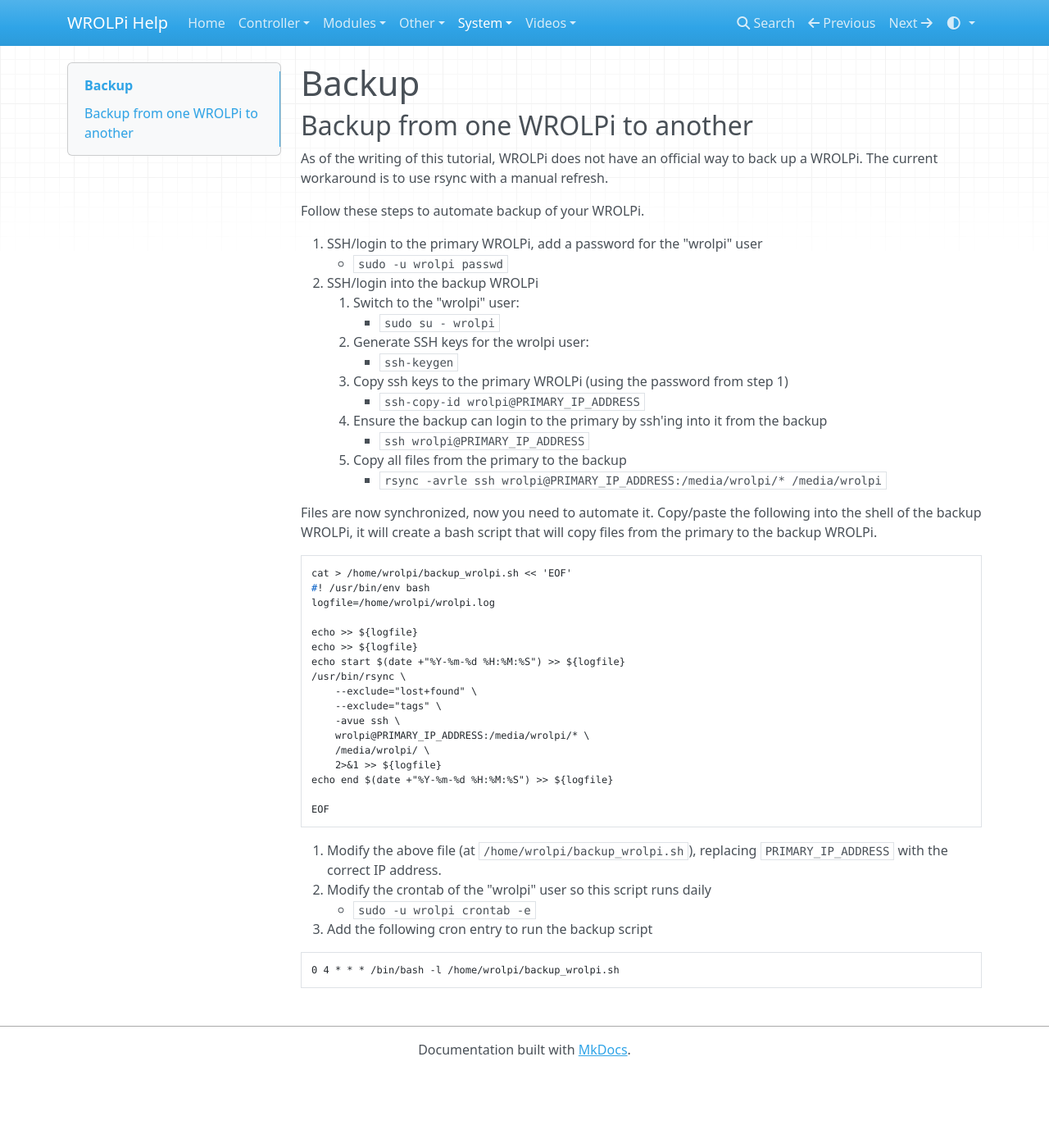
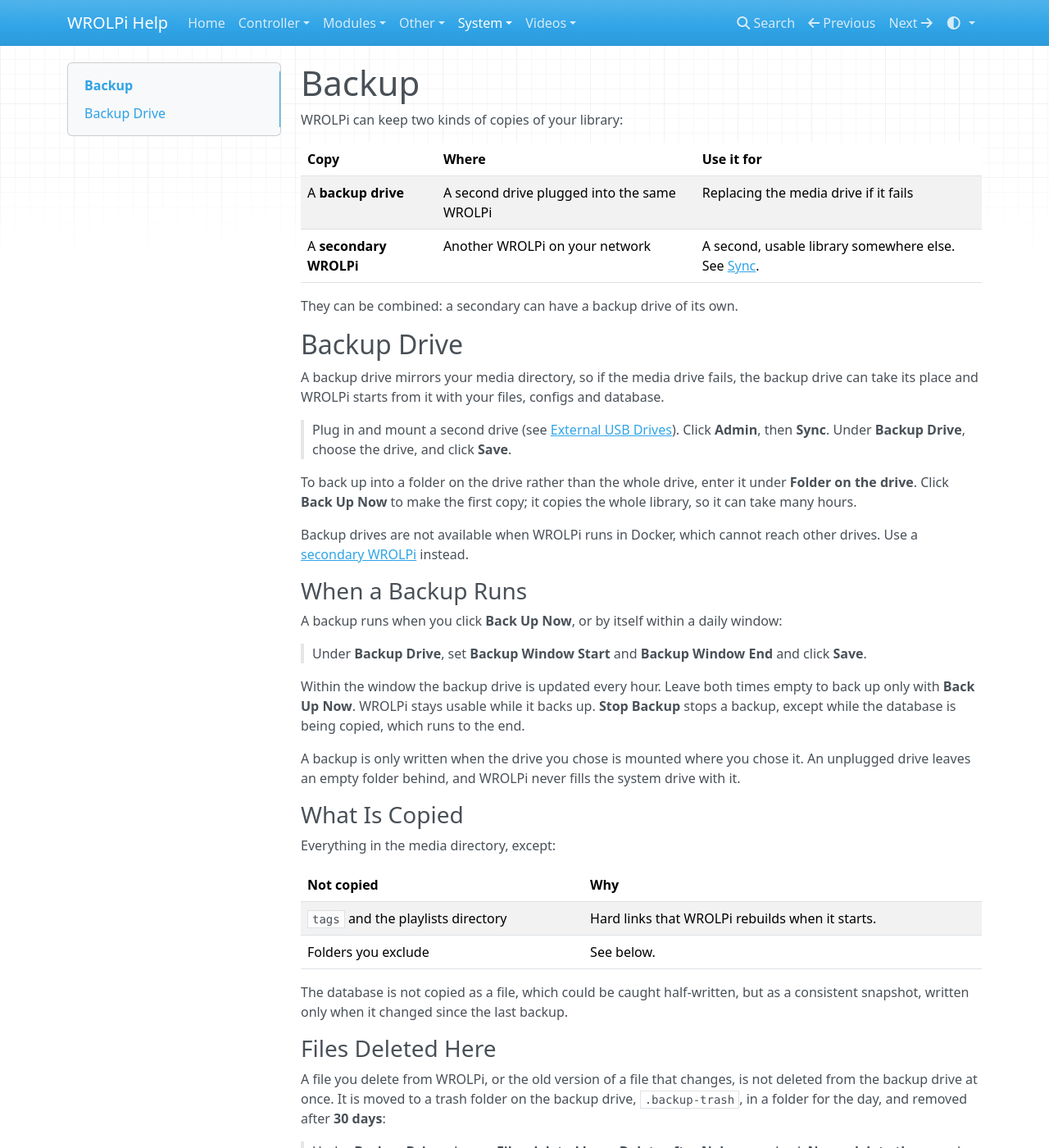
Before and after one commit to wrolpi/wrolpi-help, an MkDocs documentation site: the page built from docs/system/backup.md, in a window 1280 px wide and 1400 px high. Shown: the whole window at 82% size. Built offline with MkDocs 1.6.1, drawn with Linux system fonts in a browser that asks for light colours; nearby versions of some CDN libraries; some of the changed text lies outside the part shown.

Commit message:
Sync and Backup: a secondary WROLPi, and the backup drive's trash
- New page, Sync: making a WROLPi a secondary of a primary, what is and is not copied, the sync window, what
  happens during a sync, the trash and the delete delay, excluded folders, WROL Mode, Docker, and the messages a
  refused sync shows.
- Backup is rewritten around the backup drive (it taught a hand-made rsync job over SSH): setting it up, its
  window, what is copied, the trash and its delete delay, and replacing a failed media drive.
- How Configs Work lists sync.yaml and sync_state.yaml.

Co-Authored-By: Claude Opus 5.5 <noreply@anthropic.com>

````diff
--- a/docs/system/backup.md
+++ b/docs/system/backup.md
@@ -1,55 +1,82 @@
 # Backup
 
-## Backup from one WROLPi to another
+WROLPi can keep two kinds of copies of your library:
 
-As of the writing of this tutorial, WROLPi does not have an official way to back up a WROLPi. The current workaround
-is to use rsync with a manual refresh.
+| Copy | Where | Use it for |
+|---|---|---|
+| A **backup drive** | A second drive plugged into the same WROLPi | Replacing the media drive if it fails |
+| A **secondary WROLPi** | Another WROLPi on your network | A second, usable library somewhere else. See [Sync](sync.md). |
 
-Follow these steps to automate backup of your WROLPi.
+They can be combined: a secondary can have a backup drive of its own.
 
-1. SSH/login to the primary WROLPi, add a password for the "wrolpi" user
-    - `sudo -u wrolpi passwd`
-2. SSH/login into the backup WROLPi
-    1. Switch to the "wrolpi" user:
-        - `sudo su - wrolpi`
-    2. Generate SSH keys for the wrolpi user:
-        - `ssh-keygen`
-    3. Copy ssh keys to the primary WROLPi (using the password from step 1)
-        - `ssh-copy-id wrolpi@PRIMARY_IP_ADDRESS`
-    4. Ensure the backup can login to the primary by ssh'ing into it from the backup
-        - `ssh wrolpi@PRIMARY_IP_ADDRESS`
-    5. Copy all files from the primary to the backup
-        - `rsync -avrle ssh wrolpi@PRIMARY_IP_ADDRESS:/media/wrolpi/* /media/wrolpi`
+## Backup Drive
 
-Files are now synchronized, now you need to automate it. Copy/paste the following into the shell of the backup WROLPi,
-it will create a bash script that will copy files from the primary to the backup WROLPi.
+A backup drive mirrors your media directory, so if the media drive fails, the backup drive can take its place and
+WROLPi starts from it with your files, configs and database.
 
-```shell
-cat > /home/wrolpi/backup_wrolpi.sh << 'EOF'
-#! /usr/bin/env bash
-logfile=/home/wrolpi/wrolpi.log
+> Plug in and mount a second drive (see [External USB Drives](external-drives.md)). Click **Admin**, then **Sync**.
+> Under **Backup Drive**, choose the drive, and click **Save**.
 
-echo >> ${logfile}
-echo >> ${logfile}
-echo start $(date +"%Y-%m-%d %H:%M:%S") >> ${logfile}
-/usr/bin/rsync \
-    --exclude="lost+found" \
-    --exclude="tags" \
-    -avue ssh \
-    wrolpi@PRIMARY_IP_ADDRESS:/media/wrolpi/* \
-    /media/wrolpi/ \
-    2>&1 >> ${logfile}
-echo end $(date +"%Y-%m-%d %H:%M:%S") >> ${logfile}
+To back up into a folder on the drive rather than the whole drive, enter it under **Folder on the drive**. Click
+**Back Up Now** to make the first copy; it copies the whole library, so it can take many hours.
 
-EOF
-```
+Backup drives are not available when WROLPi runs in Docker, which cannot reach other drives. Use a
+[secondary WROLPi](sync.md) instead.
 
-1. Modify the above file (at `/home/wrolpi/backup_wrolpi.sh`), replacing `PRIMARY_IP_ADDRESS` with the correct IP
-   address.
-2. Modify the crontab of the "wrolpi" user so this script runs daily
-    - `sudo -u wrolpi crontab -e`
-3. Add the following cron entry to run the backup script
+### When a Backup Runs
 
-```shell
-0 4 * * * /bin/bash -l /home/wrolpi/backup_wrolpi.sh
-```
+A backup runs when you click **Back Up Now**, or by itself within a daily window:
+
+> Under **Backup Drive**, set **Backup Window Start** and **Backup Window End** and click **Save**.
+
+Within the window the backup drive is updated every hour. Leave both times empty to back up only with **Back Up
+Now**. WROLPi stays usable while it backs up. **Stop Backup** stops a backup, except while the database is being
+copied, which runs to the end.
+
+A backup is only written when the drive you chose is mounted where you chose it. An unplugged drive leaves an empty
+folder behind, and WROLPi never fills the system drive with it.
+
+### What Is Copied
+
+Everything in the media directory, except:
+
+| Not copied | Why |
+|---|---|
+| `tags` and the playlists directory | Hard links that WROLPi rebuilds when it starts. |
+| Folders you exclude | See below. |
+
+The database is not copied as a file, which could be caught half-written, but as a consistent snapshot, written
+only when it changed since the last backup.
+
+### Files Deleted Here
+
+A file you delete from WROLPi, or the old version of a file that changes, is not deleted from the backup drive at
+once. It is moved to a trash folder on the backup drive, `.backup-trash`, in a folder for the day, and removed after
+**30 days**:
+
+> Under **Backup Drive**, change **Files deleted here: Delete after N days**, or check **Never delete them**, and
+> click **Save**.
+
+The oldest trash is removed sooner if the backup drive is nearly full. A file you deleted by mistake can be copied
+back from `.backup-trash` within those days.
+
+> **Warning!** The first backup after upgrading to this version moves every file the media directory no longer has
+> into the trash, including any files of your own on the backup drive that are not in the media directory. Keep
+> other files off the backup drive, or back up into a folder of their own.
+
+A backup is refused when the media directory is not mounted, or holds no WROLPi library: copied with deletes, an
+empty media directory would move the whole backup drive into the trash.
+
+### Excluding Folders
+
+> Under **Backup Drive**, click **Choose Folders**, check the folders not to back up, click **Done**, then
+> **Save**.
+
+Files already on the backup drive in an excluded folder are kept; delete them yourself to free space.
+
+### Replacing the Media Drive
+
+If the media drive fails, mount the backup drive at `/media/wrolpi` in its place (see
+[External USB Drives](external-drives.md)) and start WROLPi. If you backed up into a folder on the drive, copy
+that folder's contents to a new media drive instead. Files in `.backup-trash` are hidden from WROLPi; delete the
+folder once you no longer need them.
````
Also changed, not shown: docs/index.md (+1 -0 lines), docs/system/configs.md (+2 -0 lines), docs/system/sync.md (added, +119 -0 lines).
